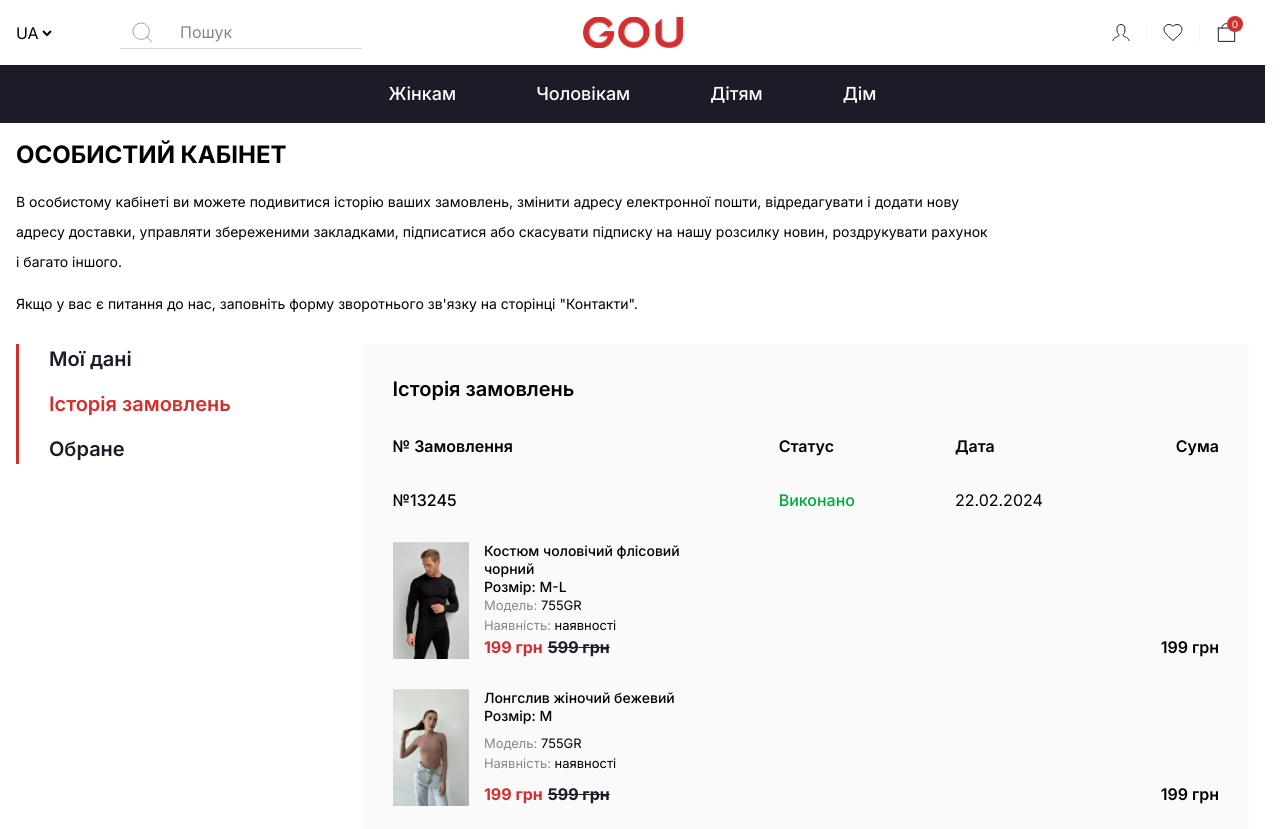
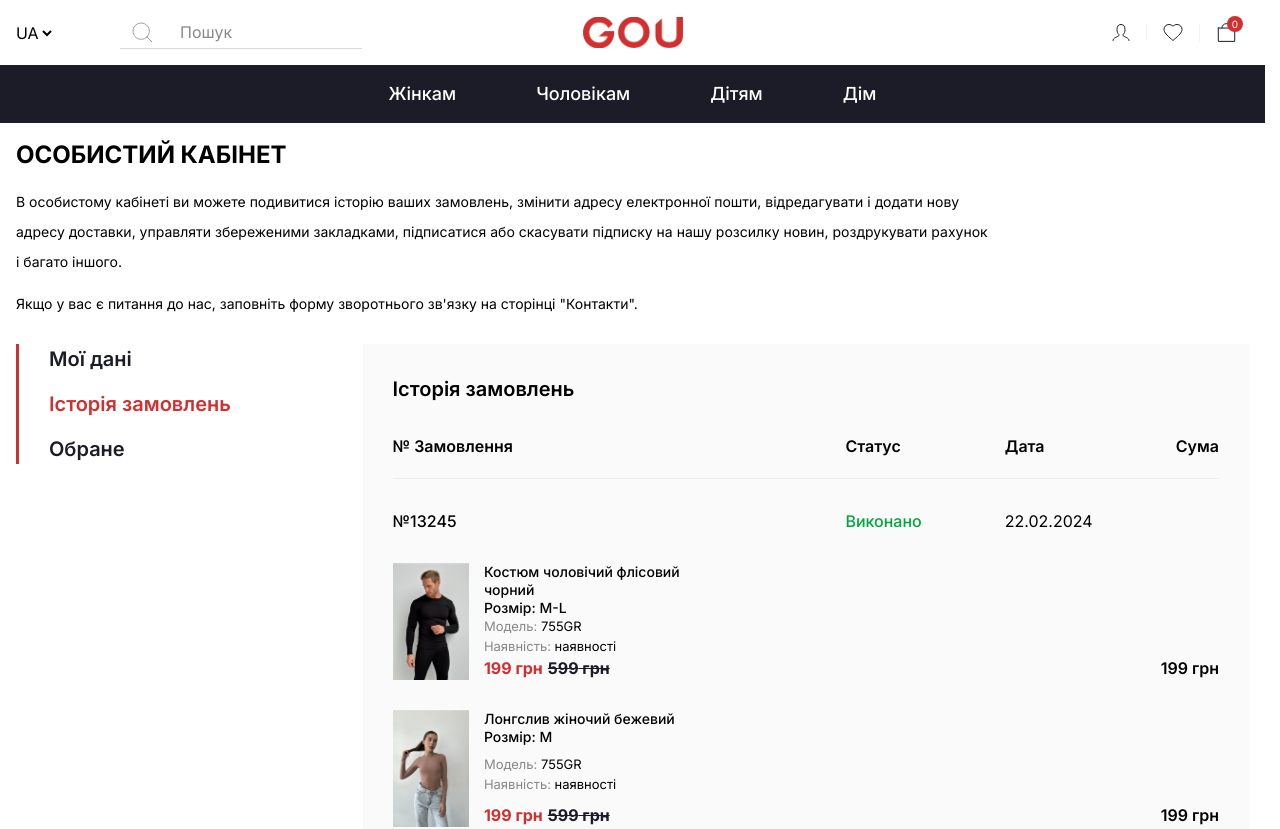
Before and after one commit to jdifek/gou, a Next.js app: page /profile in a window 1280 px wide. Shown: the top 829 px of the page. Built offline with nearby package versions, Linux system fonts and the light colour scheme.

Commit message:
Update page.tsx

```diff
--- a/src/app/profile/page.tsx
+++ b/src/app/profile/page.tsx
@@ -169,25 +169,26 @@ const Profile: React.FC = () => {
               {orders.map((order, i) => (
                 <div key={order.id} className={`${i != 0 ? "border-t-1 border-[#888888] mt-[30px] pt-[30px]" : ""} bg-transparent mb-6`}>
                   <div className="flex justify-between mb-[30px]">
-                    <div>
-                      <p className="text-[16px] font-semibold">№ Замовлення</p>
+                    <div className='grow-2'>
+                      <p className="text-[16px] font-semibold border-b-1 border-[#EEEEEE] pb-[20px]">№ Замовлення</p>
                       <p className={`font-medium mt-[30px] ${order.status == "Вiдмiнено" ? "line-through" : ""}`}>{order.orderNumber}</p>
                     </div>
                     <div className=""></div>
-                    <div className="flex gap-[100px] justify-between">
-                      <div>
-                        <p className="text-[16px] font-semibold">Статус</p>
+                    <div className="flex justify-between grow-1">
+                      <div className='grow-1 flex flex-col'>
+                        <p className="text-[16px] font-semibold border-b-1 border-[#EEEEEE] grow-1 pb-[20px]">Статус</p>
                         <p className={`font-medium mt-[30px] ${order.status === "Виконано" ? "text-green-600" : "text-[#888888]"}`}>{order.status}</p>
                       </div>
-                      <div>
-                        <p className="text-[16px] font-semibold">Дата</p>
+                      <div className='grow-1'>
+                        <p className="text-[16px] font-semibold border-b-1 border-[#EEEEEE] pb-[20px]">Дата</p>
                         <p className="font-normal mt-[30px]">{order.date}</p>
                       </div>
                     </div>
-                    <div>
-                      <p className="text-[16px] font-semibold">Сума</p>
+                    <div className=''>
+                      <p className="text-[16px] font-semibold border-b-1 border-[#EEEEEE] pb-[20px]">Сума</p>
                     </div>
                   </div>
+                  <div className="w-full mb-[30px]"></div>
                   <div className="flex flex-col gap-[30px]">
                     {order.products.map((product, i) => (
                       <ProfileItem
```
